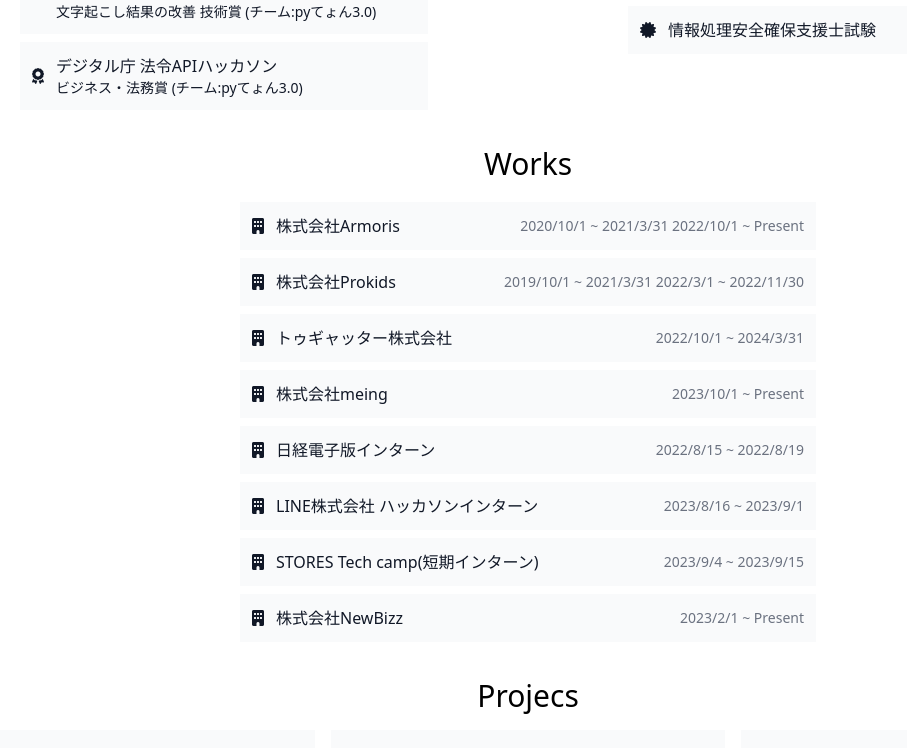
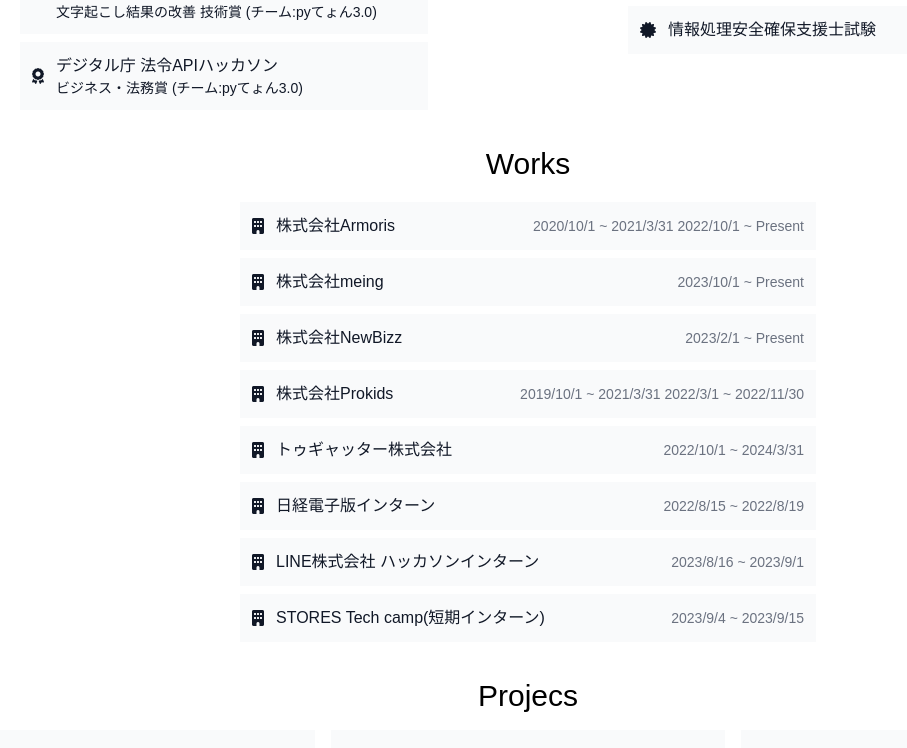
Before and after one commit to seigo2016/seigo2016.github.io, an Astro site: page / in a window 1280 px wide. Shown: the part 1498-2246 px from the top of the page, without its empty margins (112-1019 px from the left). Built offline with nearby package versions, Linux system fonts and the light colour scheme; Astro itself is replaced by a stand-in of ours; grey boxes are pictures that could not be loaded.

Commit message:
feat: use noto-sans-jp

```diff
--- a/src/components/Achievements.astro
+++ b/src/components/Achievements.astro
@@ -96,7 +96,7 @@
       { certs.map(cert =>
           <div class="w-full md:w-3/4 my-1">
             <li>
-              <div class="flex items-center p-3 text-base text-gray-900 rounded-lg bg-gray-50 hover:bg-gray-100 group hover:shadow dark:bg-gray-600 dark:hover:bg-gray-500 dark:text-white">
+              <div class="flex items-center p-3 text-base text-gray-900 rounded-lg bg-gray-50  group dark:bg-gray-600">
                 <span class="fa fa-certificate"></span>
                 <span class="ms-3 text-left break-words">{cert.title}</span>
               </div>
--- a/src/components/Works.astro
+++ b/src/components/Works.astro
@@ -19,6 +19,18 @@
     ],
   },
   {
+    companyName: "株式会社meing",
+    dateRanges: [
+      { since: new Date("2023-10-01") },
+    ],
+  },
+  {
+    companyName: "株式会社NewBizz",
+    dateRanges: [
+      { since: new Date("2023-02-01") },
+    ],
+  },
+  {
     companyName: "株式会社Prokids",
     dateRanges: [
       { since: new Date("2019-10-01"), until: new Date("2021-03-31") },
@@ -29,12 +41,6 @@
     companyName: "トゥギャッター株式会社",
     dateRanges: [
       { since: new Date("2022-10-01"), until: new Date("2024-03-31") },
-    ],
-  },
-  {
-    companyName: "株式会社meing",
-    dateRanges: [
-      { since: new Date("2023-10-01") },
     ],
   },
   {
@@ -53,12 +59,6 @@
     companyName: "STORES Tech camp(短期インターン)",
     dateRanges: [
       { since: new Date("2023-09-04"), until: new Date("2023-09-15") },
-    ],
-  },
-  {
-    companyName: "株式会社NewBizz",
-    dateRanges: [
-      { since: new Date("2023-02-01") },
     ],
   },
 ]
--- a/src/layouts/Layout.astro
+++ b/src/layouts/Layout.astro
@@ -4,6 +4,8 @@
 }
 
 const { title } = Astro.props;
+
+import '@fontsource-variable/noto-sans-jp';
 ---
 
 <!doctype html>
@@ -38,6 +40,9 @@
 		background: #fff;
 		background-size: 224px;
 	}
+	body {
+		font-family: 'Noto Sans JP Variable', sans-serif;
+	}
 	code {
 		font-family:
 			Menlo,
```
